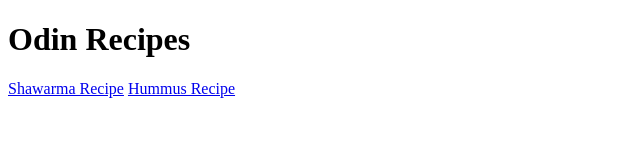
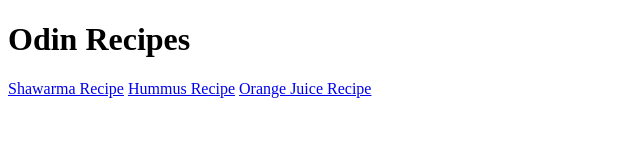
Before and after one commit to carlojian/odin-recipes-2025, a plain HTML site: page index.html in a window 1280 px wide. Shown: the whole page, without its empty margins (0-640 px from the left). Drawn offline with Linux system fonts and the light colour scheme.

Commit message:
feat(index): add link to recipe page

```diff
--- a/index.html
+++ b/index.html
@@ -12,6 +12,7 @@
 
         <a href="./recipes/shawarma.html">Shawarma Recipe</a>
         <a href="./recipes/hummus.html">Hummus Recipe</a>
+        <a href="./recipes/oj.html">Orange Juice Recipe</a>
     </body>
 
 </html>
```
